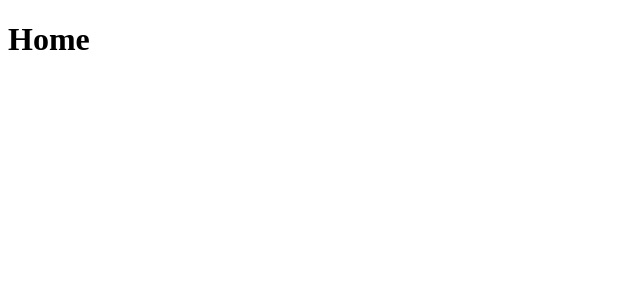
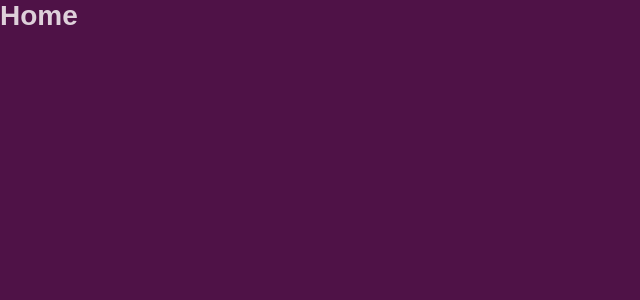
Before and after one commit to Heloisatanquella/GitExplorer, a React (Create React App) app: page / in a window 1280 px wide. Shown: the top 300 px of the page, without its empty margins (0-640 px from the left). Built offline with nearby package versions, Linux system fonts and the light colour scheme.

Commit message:
feat: global style

```diff
--- a/public/index.html
+++ b/public/index.html
@@ -3,7 +3,6 @@
   <head>
     <meta charset="utf-8" />
     <meta name="viewport" content="width=device-width, initial-scale=1" />
-    <meta name="theme-color" content="#000000" />
   </head>
   <body>
     <div id="root"></div>
--- a/src/App.js
+++ b/src/App.js
@@ -1,9 +1,14 @@
+import React from "react";
 import Routes from "./routes";
+import GlobalStyle from './styles/global'
 //https://api.github.com
 
 function App() {
   return (
+    <>
+      <GlobalStyle/>
     <Routes/>
+    </>
   );
 }
 
--- a/src/pages/Home/index.js
+++ b/src/pages/Home/index.js
@@ -1,8 +1,9 @@
 import React from "react";
+import * as S from './styled'
 
 const Home = () => {
     return (
-        <h1>Home</h1>
+        <S.Title>Home</S.Title>
     )
 }
 
--- /dev/null
+++ b/src/pages/Home/styled.js
@@ -0,0 +1,5 @@
+import styled from "styled-components";
+
+export const Title = styled.h1 `
+    color:rgba(255, 253, 253, 0.81);
+`
--- /dev/null
+++ b/src/styles/global.js
@@ -0,0 +1,30 @@
+import { createGlobalStyle } from "styled-components"
+
+export default createGlobalStyle`
+    *{
+        margin: 0;
+        padding: 0;
+        outline: 0;
+        box-sizing: border-box;
+    }
+
+    html, body, #root{
+        min-height: 100%;
+    }
+
+    body{
+        background-color:rgb(79, 18, 71);
+        font-size: 14px;
+        -webkit-font-smoothing: antialiased !important;
+    }
+
+    body, input, botton{
+        color: #222;
+        font-size: 14px;
+        font-family: Arial, Helvetica, sans-serif;
+    }
+
+    button{
+        cursor: pointer;
+    }
+`;
```
